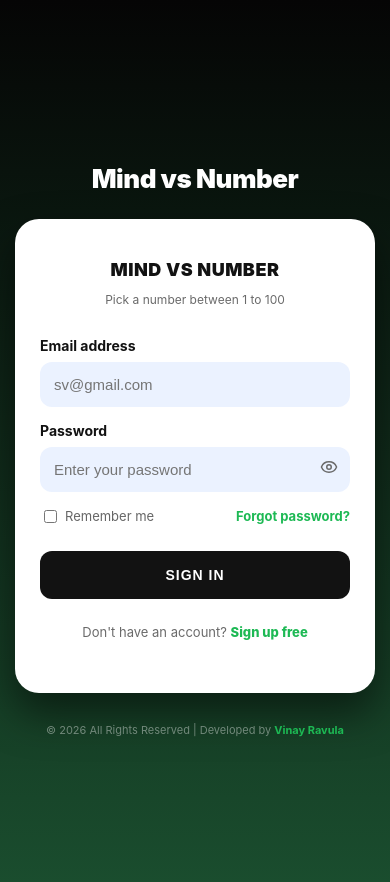
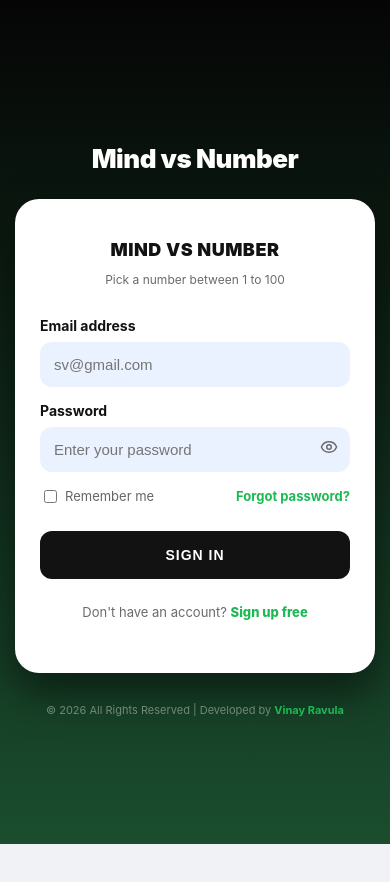
Before and after one commit to vinayravula7/gameui, a React (Create React App) app: page / in a window 390 px wide. After the commit the page ends 844 px from the top, so only its background shows below. Built offline with nearby package versions, Linux system fonts and the light colour scheme.

Commit message:
Refactor AuthForm styles for mobile responsiveness
Updated styles for AuthForm component to use dynamic viewport height and adjusted padding for mobile.

```diff
--- a/src/AuthForm.jsx
+++ b/src/AuthForm.jsx
@@ -274,15 +274,19 @@ const AuthForm = ({ onLogin }) => {
 };
 
 const authStyles = {
-  container: {
+container: {
     display: "flex",
     justifyContent: "center",
     alignItems: "center",
-    minHeight: "100vh",
+    // 100vh ki badulu 100dvh (Dynamic Viewport Height) use chey
+    height: "100dvh",
+    width: "100vw",
     background: "linear-gradient(180deg, #050505 0%, #1a4d2e 100%)",
-    padding: "20px 15px",
+    padding: "15px", // Padding koncham thagginchu mobile kosam
     fontFamily: "'Inter', sans-serif",
-  },
+    overflow: "hidden", // Emi bayataki vellakunda control chesthundhi
+    boxSizing: "border-box", // Padding valla height badagakunda chusthundhi
+},
   contentWrapper: {
     width: "100%",
     maxWidth: "400px",
```
